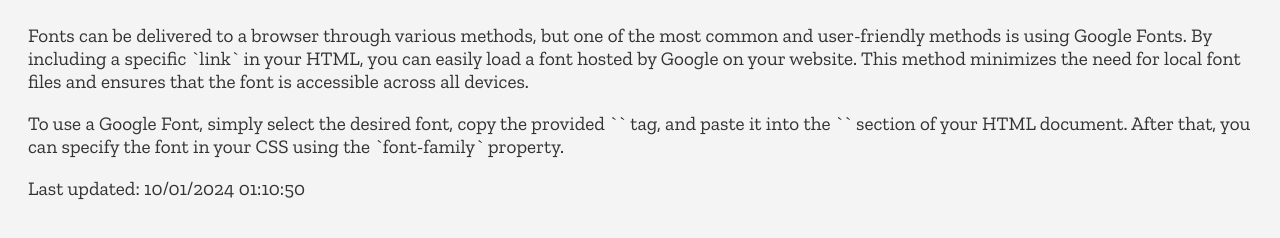
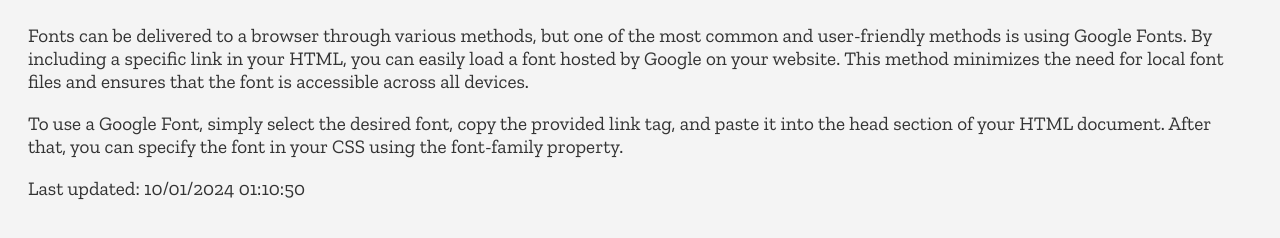
Before and after one commit to sabihaz/ITC-505, a plain HTML site: page lab-3/index.html in a window 1280 px wide. Shown: the part 106-344 px from the top of the page. Drawn offline with nearby package versions, Linux system fonts and the light colour scheme.

Commit message:
Update index.html

```diff
--- a/lab-3/index.html
+++ b/lab-3/index.html
@@ -24,12 +24,12 @@
     <h1>How to Deliver Fonts to a Browser</h1>
     <p>
         Fonts can be delivered to a browser through various methods, but one of the most common and user-friendly methods is using Google Fonts.
-        By including a specific `link` in your HTML, you can easily load a font hosted by Google on your website.
+        By including a specific link in your HTML, you can easily load a font hosted by Google on your website.
         This method minimizes the need for local font files and ensures that the font is accessible across all devices.
     </p>
     <p>
-        To use a Google Font, simply select the desired font, copy the provided `<link>` tag, and paste it into the `<head>` section of your HTML document.
-        After that, you can specify the font in your CSS using the `font-family` property.
+        To use a Google Font, simply select the desired font, copy the provided link tag, and paste it into the head section of your HTML document.
+        After that, you can specify the font in your CSS using the font-family property.
     </p>
 
     <footer>
```
